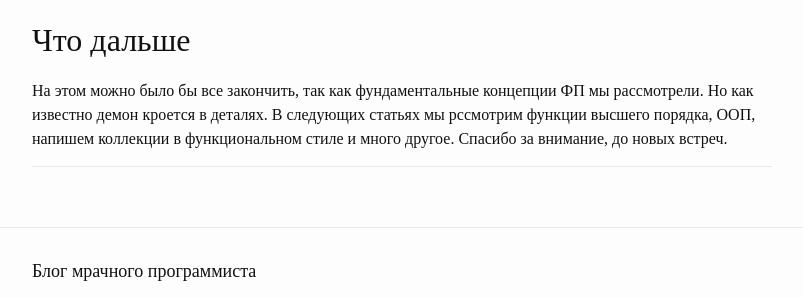
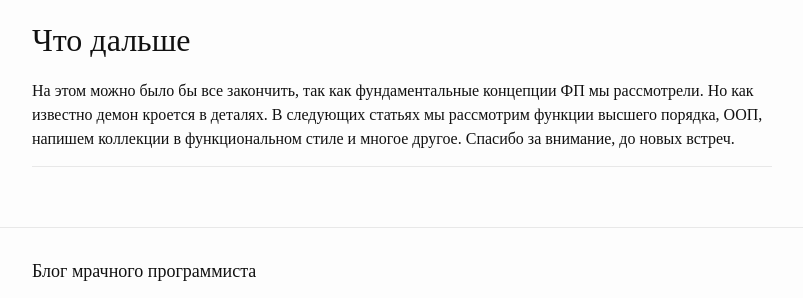
Before and after one commit to bavadim/bavadim.github.io, a Jekyll site: the page built from _posts/2015-01-11-Notes-about-FP.markdown, in a window 1280 px wide and 900 px high, scrolled down 5693 px. Shown: the part 450-748 px from the top of the window, without its empty margins (238-1041 px from the left). Built offline with Jekyll 4.4.1, drawn with Linux system fonts in a browser that asks for light colours; some web fonts are replaced; comment, search, counter and statistics services are not loaded.

Commit message:
fix text 1

```diff
--- a/_posts/2015-01-11-Notes-about-FP.markdown
+++ b/_posts/2015-01-11-Notes-about-FP.markdown
@@ -212,4 +212,4 @@ def factorial(n: Int) : Int = { 	                // {} - блок кода, лю
 
 ## Что дальше
 
-На этом можно было бы все закончить, так как фундаментальные концепции ФП мы рассмотрели. Но как известно демон кроется в деталях. В следующих статьях мы рссмотрим функции высшего порядка, ООП, напишем коллекции в функциональном стиле и много другое. Спасибо за внимание, до новых встреч.
+На этом можно было бы все закончить, так как фундаментальные концепции ФП мы рассмотрели. Но как известно демон кроется в деталях. В следующих статьях мы рассмотрим функции высшего порядка, ООП, напишем коллекции в функциональном стиле и многое другое. Спасибо за внимание, до новых встреч.
```
